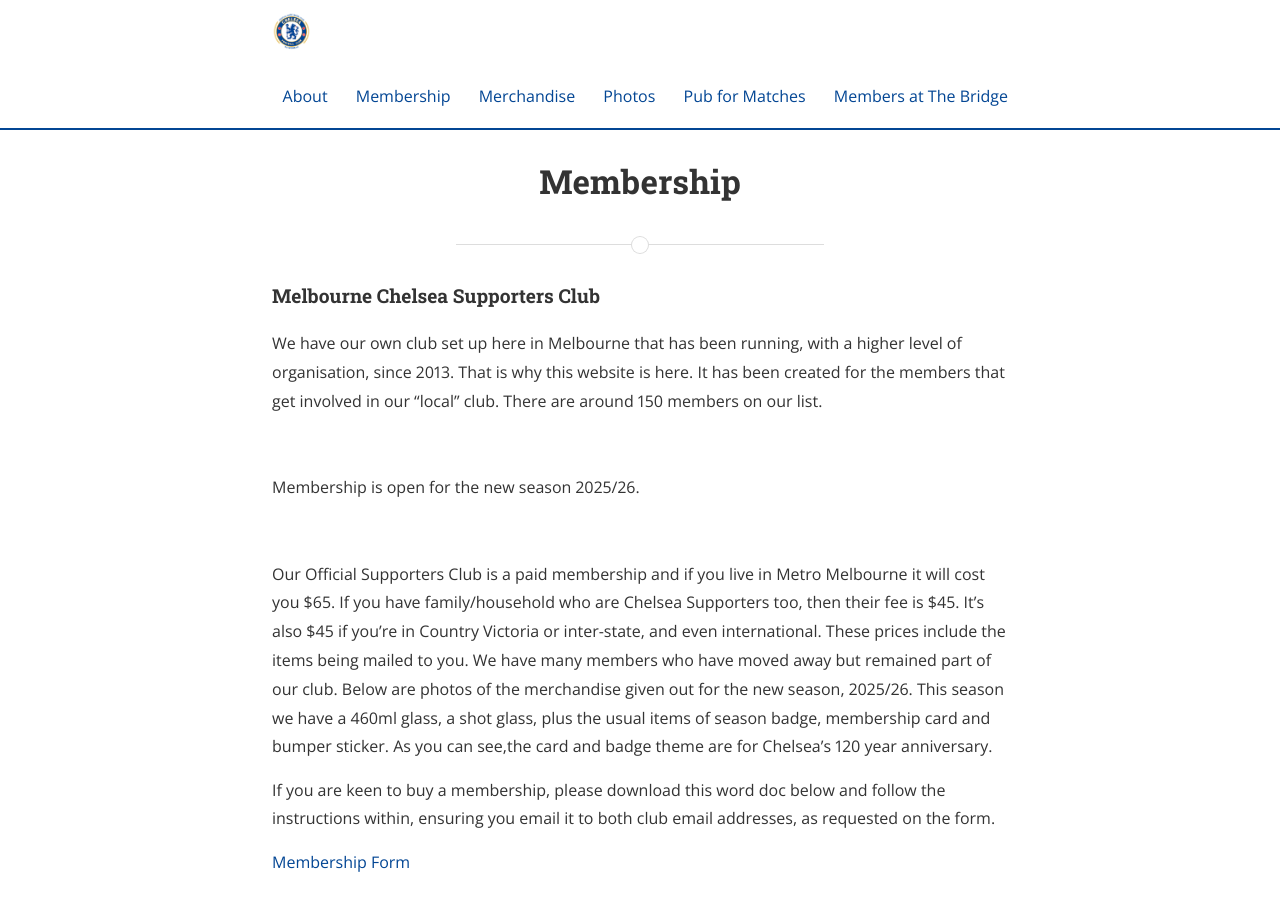
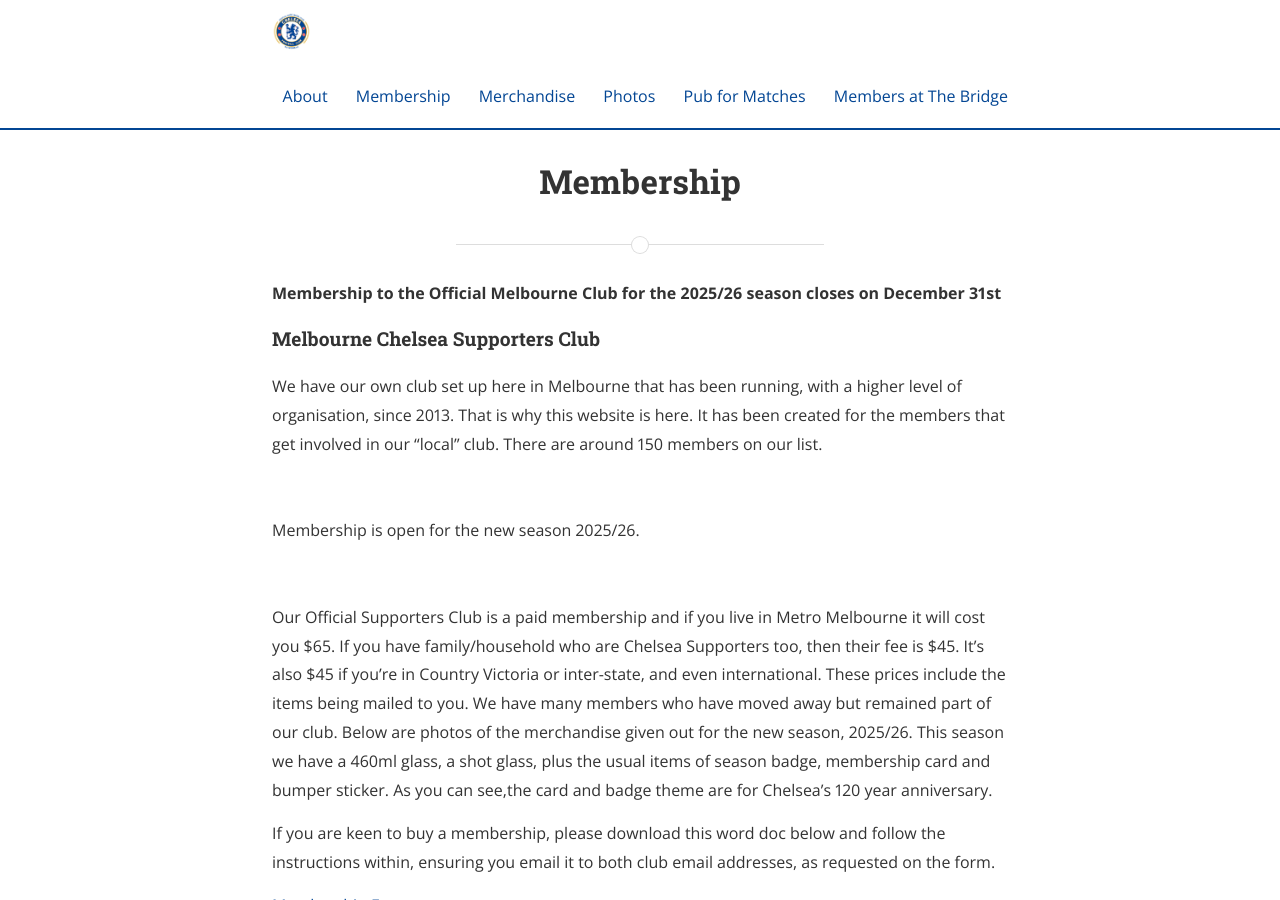
Before and after one commit to Foxh0und/MCSC, a Jekyll site: the page built from membership.md, in a window 1280 px wide and 900 px high. Built offline with Jekyll 4.4.1, drawn with Linux system fonts in a browser that asks for light colours; nearby versions of some CDN libraries.

Commit message:
Update membership.md

```diff
--- a/membership.md
+++ b/membership.md
@@ -3,6 +3,8 @@
 title: Membership
 permalink: /membership/
 ---
+
+**Membership to the Official Melbourne Club for the 2025/26 season closes on December 31st**
 
 #### Melbourne Chelsea Supporters Club
 We have our own club set up here in Melbourne that has been running, with a higher level of organisation, since 2013. That is why this website is here. It has been created for the members that get involved in our “local” club. There are around 150 members on our list.
```
